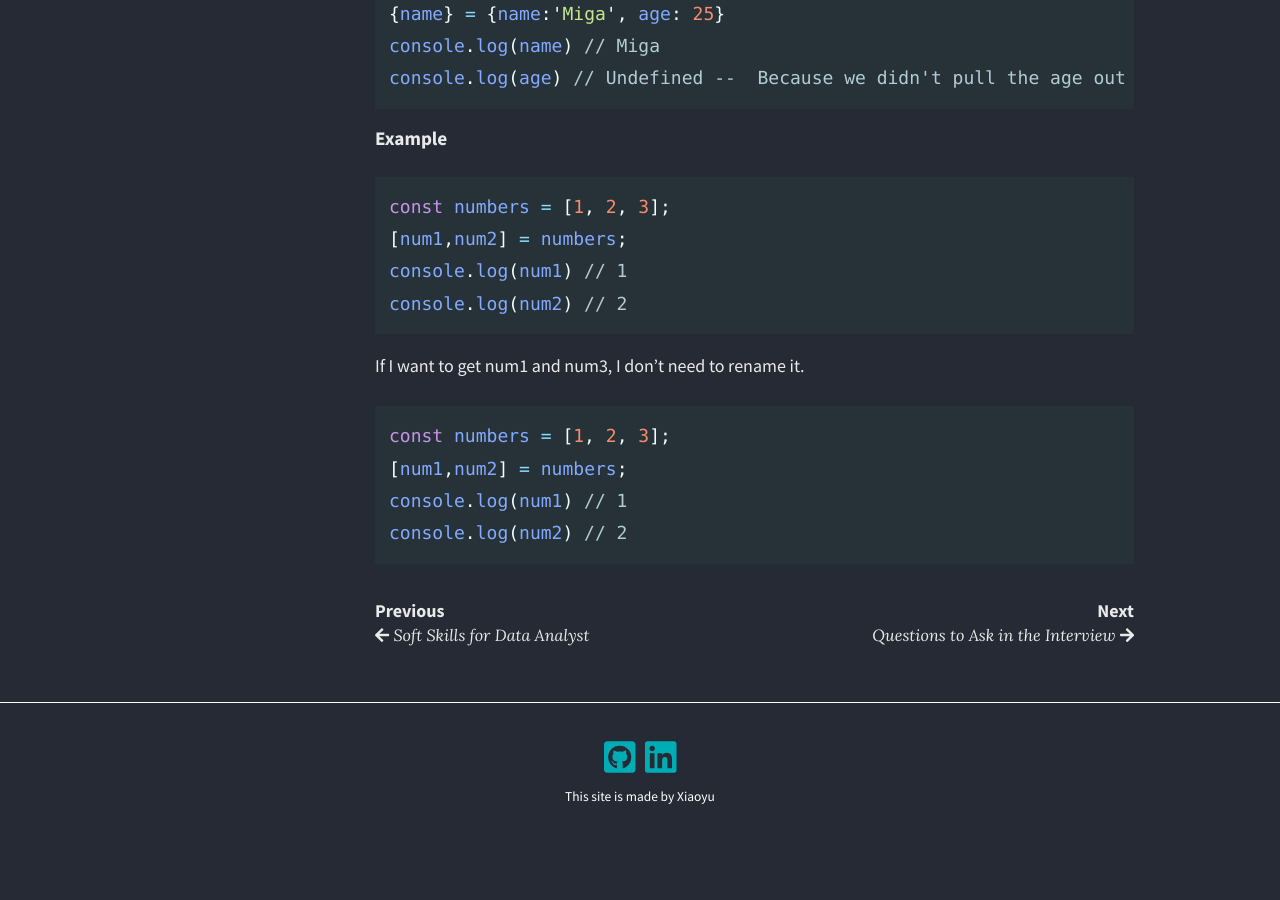
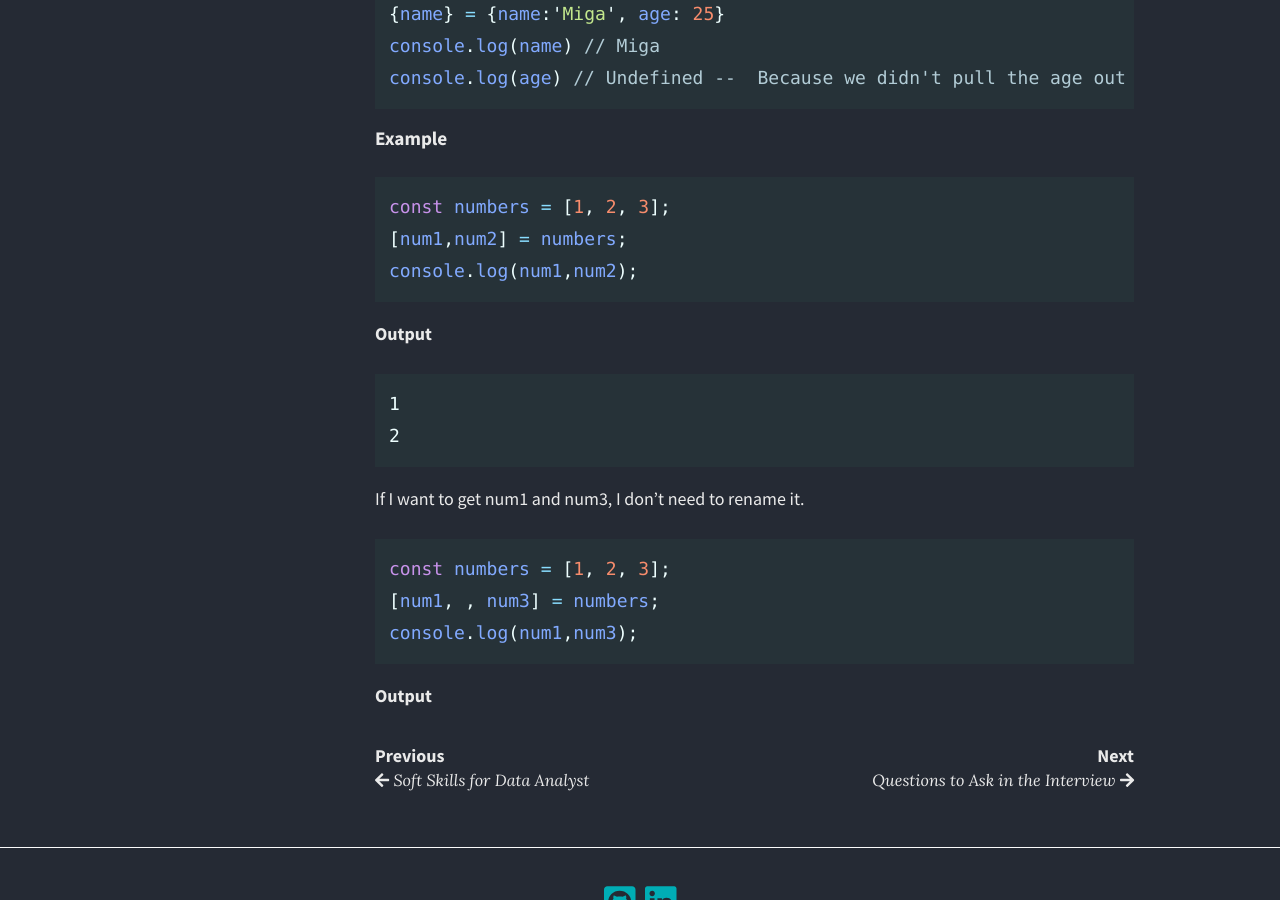
Before and after one commit to migapipo/personal-blog, a Jekyll site: the page built from _posts/2020-01-09-React Learning.md, in a window 1280 px wide and 900 px high, scrolled down 10303 px. Built offline with Jekyll 4.4.1, drawn with Linux system fonts in a browser that asks for light colours; nearby versions of some CDN libraries; emoji names are drawn with the system emoji font; before the commit the page ends 11182 px from its top, so only the background shows below that.

Commit message:
update React post

````diff
--- a/_posts/2020-01-09-React Learning.md
+++ b/_posts/2020-01-09-React Learning.md
@@ -369,13 +369,18 @@ console.log(age) // Undefined --  Because we didn't pull the age out of the obje
 ```javascript
 const numbers = [1, 2, 3];
 [num1,num2] = numbers;
-console.log(num1) // 1
-console.log(num2) // 2
+console.log(num1,num2);
+```
+**Output**
+```
+1
+2
 ```
 If I want to get num1 and num3, I don't need to rename it.
 ```javascript
 const numbers = [1, 2, 3];
-[num1,num2] = numbers;
-console.log(num1) // 1
-console.log(num2) // 2
+[num1, , num3] = numbers;
+console.log(num1,num3);
 ```
+
+**Output**
````
